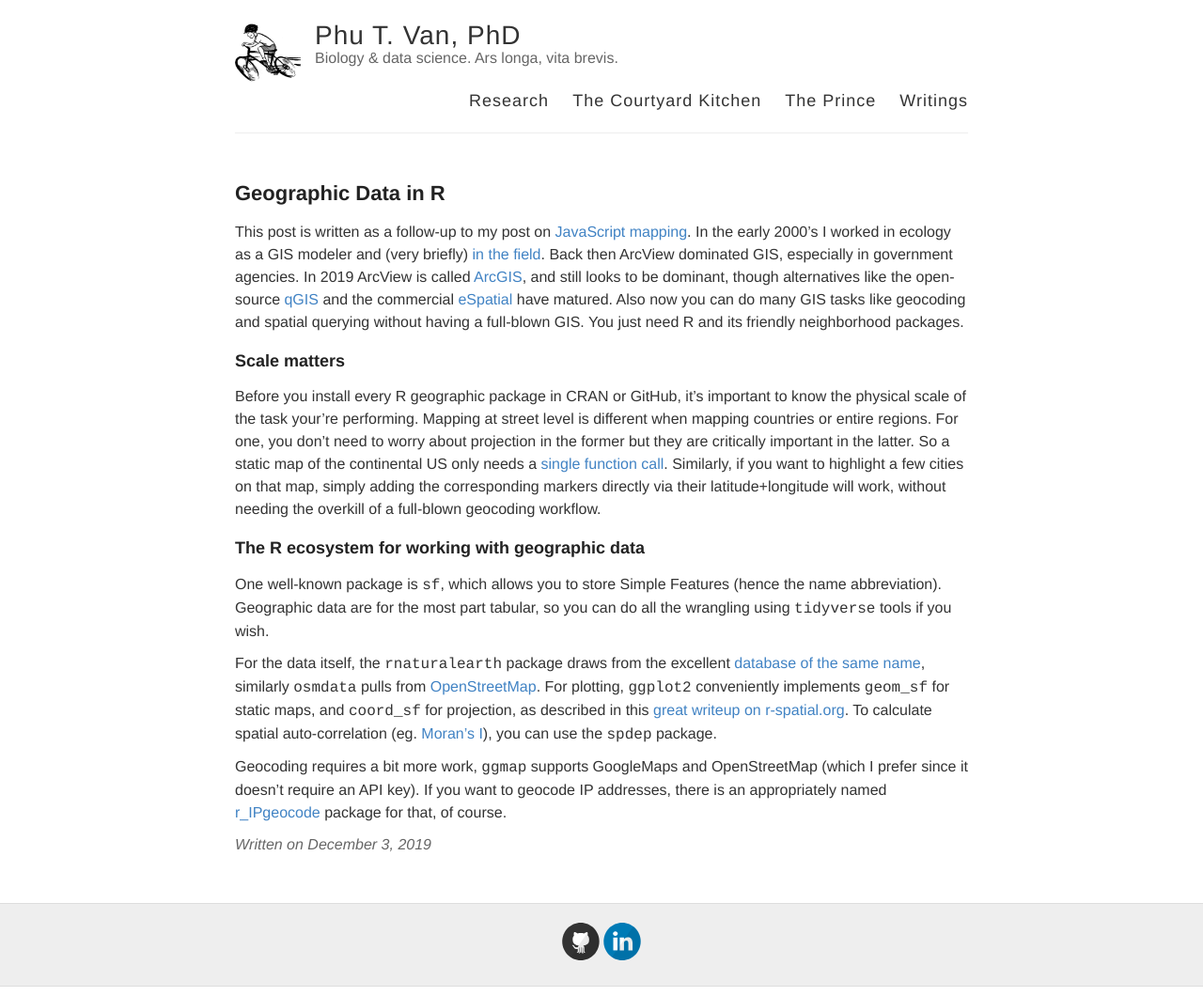
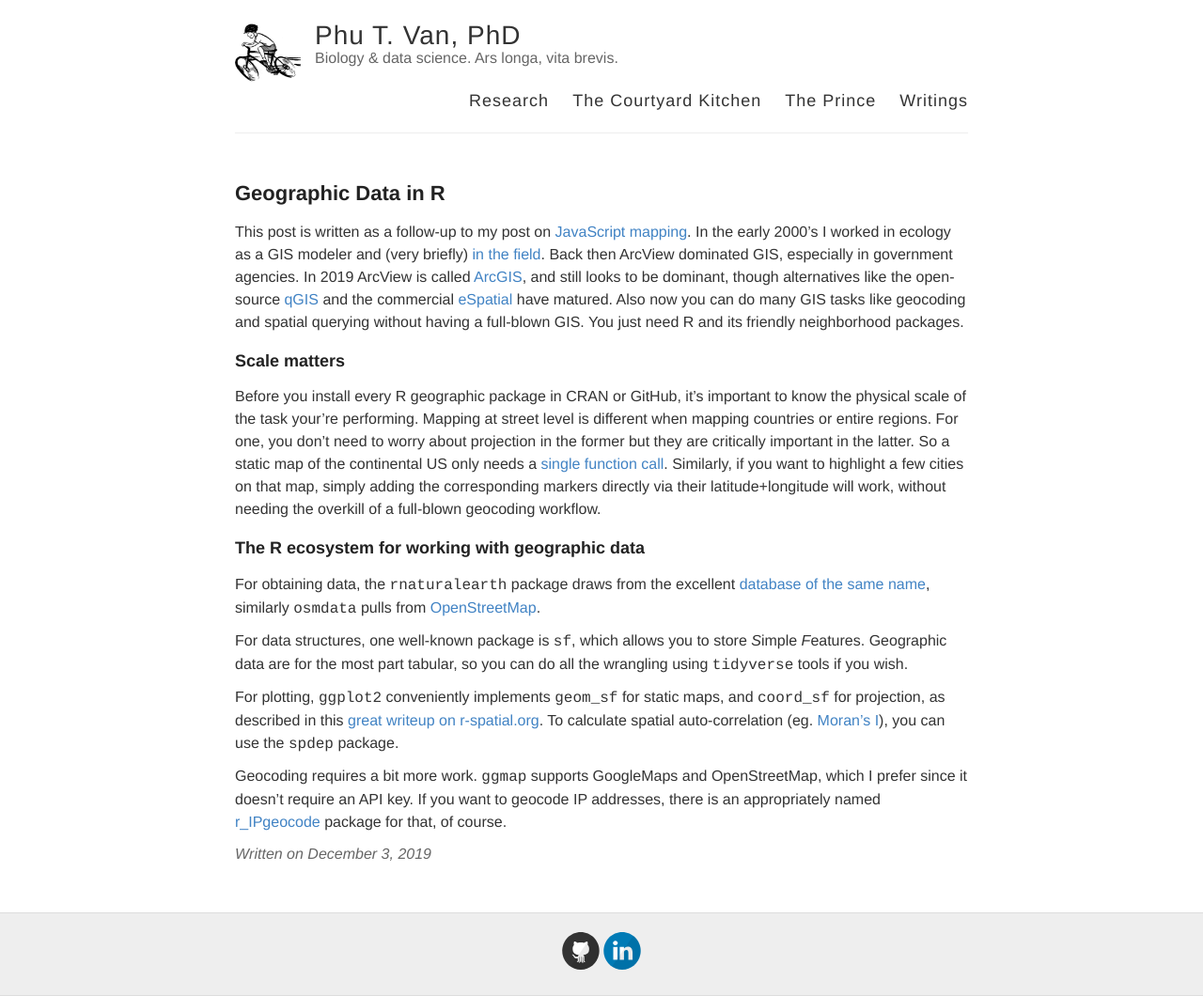
Before and after one commit to ptvan/ptvan.github.io, a Jekyll site: the page built from _posts/2019-12-03-geographic-data-in-R.md, in a window 1280 px wide. Shown: the whole page at 94% size. Built offline with Jekyll 4.4.1, drawn with Linux system fonts in a browser that asks for light colours.

Commit message:
updated geographic data in R blogpost

```diff
--- a/_posts/2019-12-03-geographic-data-in-R.md
+++ b/_posts/2019-12-03-geographic-data-in-R.md
@@ -11,8 +11,10 @@ Before you install every R geographic package in CRAN or GitHub, it's important
 
 ### The R ecosystem for working with geographic data
 
-One well-known package is `sf`, which allows you to store Simple Features (hence the name abbreviation). Geographic data are for the most part tabular, so you can do all the wrangling using `tidyverse` tools if you wish.
+For obtaining data, the `rnaturalearth` package draws from the excellent [database of the same name](http://www.naturalearthdata.com/), similarly `osmdata` pulls from [OpenStreetMap](https://www.openstreetmap.org).
 
-For the data itself, the `rnaturalearth` package draws from the excellent [database of the same name](http://www.naturalearthdata.com/), similarly `osmdata` pulls from [OpenStreetMap](https://www.openstreetmap.org). For plotting, `ggplot2` conveniently implements `geom_sf` for static maps, and `coord_sf` for projection, as described in this [great writeup on r-spatial.org](https://www.r-spatial.org/r/2018/10/25/ggplot2-sf.html). To calculate spatial auto-correlation (eg. [Moran's I](https://en.wikipedia.org/wiki/Moran%27s_I)), you can use the `spdep` package.
+For data structures, one well-known package is `sf`, which allows you to store *S*imple *F*eatures. Geographic data are for the most part tabular, so you can do all the wrangling using `tidyverse` tools if you wish.
 
-Geocoding requires a bit more work, `ggmap` supports GoogleMaps and OpenStreetMap (which I prefer since it doesn't require an API key). If you want to geocode IP addresses, there is an appropriately named [r_IPgeocode](https://github.com/cengel/r_IPgeocode) package for that, of course.
+For plotting, `ggplot2` conveniently implements `geom_sf` for static maps, and `coord_sf` for projection, as described in this [great writeup on r-spatial.org](https://www.r-spatial.org/r/2018/10/25/ggplot2-sf.html). To calculate spatial auto-correlation (eg. [Moran's I](https://en.wikipedia.org/wiki/Moran%27s_I)), you can use the `spdep` package.
+
+Geocoding requires a bit more work. `ggmap` supports GoogleMaps and OpenStreetMap, which I prefer since it doesn't require an API key. If you want to geocode IP addresses, there is an appropriately named [r_IPgeocode](https://github.com/cengel/r_IPgeocode) package for that, of course.
```
